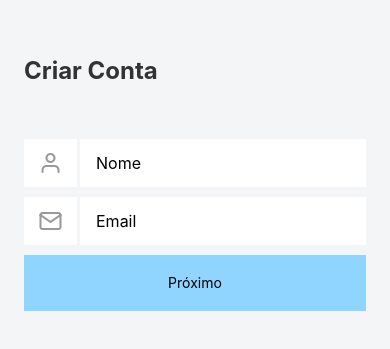
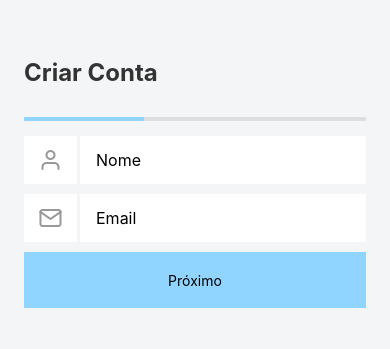
Before and after one commit to PedroMarques391/mult-step-form, a React Native app: screen / in a window 390 px wide. Shown: the part 239-588 px from the top of the page. Built offline with nearby package versions, Linux system fonts and the light colour scheme.

Commit message:
feat: add progress bar in screens.

```diff
--- a/src/components/ProgressBar/styles.ts
+++ b/src/components/ProgressBar/styles.ts
@@ -5,7 +5,8 @@ export const styles = StyleSheet.create({
     container: {
         width: '100%',
         height: 4,
-        backgroundColor: '#dedede'
+        backgroundColor: '#dedede',
+        marginBottom: 5
     },
     progress: {
         height: 4,
--- a/src/screens/FormStepOne/index.tsx
+++ b/src/screens/FormStepOne/index.tsx
@@ -7,6 +7,7 @@ import { Button } from "../../components/Button";
 import { useNavigation } from "@react-navigation/native";
 import { AccountProps } from "../../context/AccountFormContext";
 import { useAccount } from "../../hooks/useAccount";
+import { ProgressBar } from "../../components/ProgressBar";
 
 
 export function FormStepOne() {
@@ -27,6 +28,7 @@ export function FormStepOne() {
             behavior={Platform.OS === 'ios' ? 'padding' : 'height'}
             style={styles.container}>
             <Text style={styles.title}>Criar Conta</Text>
+            <ProgressBar progress={35} />
             <Input
                 icon="user"
                 formProps={{
--- a/src/screens/FormStepThree/index.tsx
+++ b/src/screens/FormStepThree/index.tsx
@@ -8,6 +8,7 @@ import { Button } from "../../components/Button";
 import { AccountProps } from "../../context/AccountFormContext";
 import { useAccount } from "../../hooks/useAccount";
 import { useNavigation } from "@react-navigation/native";
+import { ProgressBar } from "../../components/ProgressBar";
 
 export function FormStepThree() {
     const { control, handleSubmit, formState: { errors }, getValues } = useForm<AccountProps>()
@@ -31,6 +32,8 @@ export function FormStepThree() {
             behavior={Platform.OS === 'ios' ? 'padding' : 'height'}
             style={styles.container}>
             <Text style={styles.title}>Escolha sua Senha</Text>
+            <ProgressBar progress={100} />
+
             <Input
                 icon="lock"
                 formProps={{
--- a/src/screens/FormStepTwo/index.tsx
+++ b/src/screens/FormStepTwo/index.tsx
@@ -7,6 +7,7 @@ import { Button } from "../../components/Button";
 import { useNavigation } from "@react-navigation/native";
 import { AccountProps } from "../../context/AccountFormContext";
 import { useAccount } from "../../hooks/useAccount";
+import { ProgressBar } from "../../components/ProgressBar";
 
 export function FormStepTwo() {
     const { control, handleSubmit, formState: { errors } } = useForm<AccountProps>();
@@ -24,6 +25,7 @@ export function FormStepTwo() {
             style={styles.container}
         >
             <Text style={styles.title}>Seus Dados</Text>
+            <ProgressBar progress={70} />
 
             <Input
                 icon="calendar"
--- a/src/styles/globals.ts
+++ b/src/styles/globals.ts
@@ -12,6 +12,6 @@ export const styles = StyleSheet.create({
         fontSize: 24,
         fontWeight: 'bold',
         color: '#333',
-        marginBottom: 44
+        marginBottom: 20
     }
 })
```
